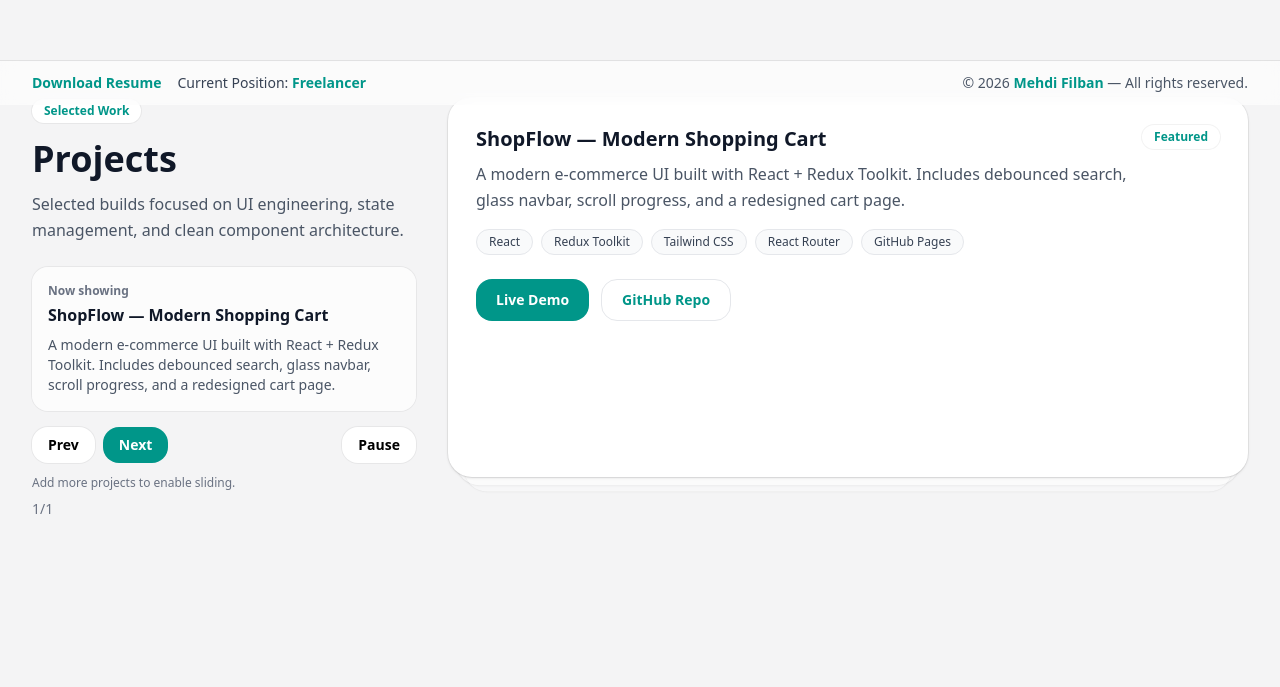
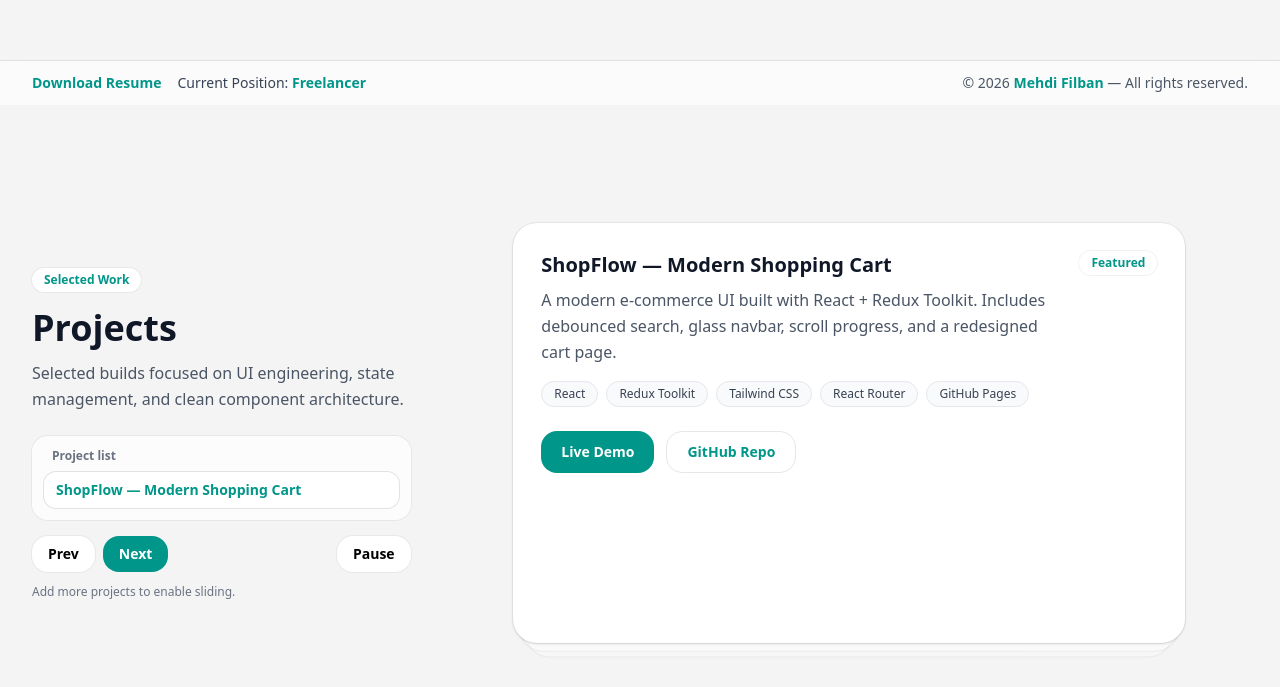
Before and after one commit to mehdi-filban/portfolio, a React (Vite) app: page / in a window 1280 px wide. Shown: the part 695-1382 px from the top of the page. Before the commit the page ends 1262 px from the top, so only its background shows below. Built offline with nearby package versions, Linux system fonts and the light colour scheme.

Commit message:
project section changed

```diff
--- a/src/components/pages/Projects.jsx
+++ b/src/components/pages/Projects.jsx
@@ -10,6 +10,7 @@ const projects = [
     live: "https://mehdi-filban.github.io/shopflow/",
     github: "https://github.com/mehdi-filban/shopflow",
   },
+
 ];
 
 const AUTO_SLIDE_MS = 6000;
@@ -43,9 +44,10 @@ export default function Projects() {
   return (
     <section
       id="projects"
-      className="mx-auto max-w-7xl px-4 sm:px-6 lg:px-8 pt-8 pb-12"
+      className="min-h-[calc(100vh-64px)] flex items-center"
     >
-      <div className="grid gap-8 lg:grid-cols-12 items-start">
+      <div className="mx-auto w-full max-w-7xl px-4 sm:px-6 lg:px-8">
+        <div className="grid gap-10 lg:grid-cols-12 items-center">
           {/* Left column */}
           <div className="lg:col-span-4">
             <motion.div
@@ -53,9 +55,8 @@ export default function Projects() {
               whileInView={{ opacity: 1, y: 0 }}
               viewport={{ once: true, amount: 0.2 }}
               transition={{ duration: 0.5 }}
-            className="sticky top-24"
+              className="w-full"
             >
-            {/* Pill using your green */}
               <div className="inline-flex items-center rounded-full px-3 py-1 text-xs font-semibold bg-white ring-1 ring-black/5">
                 <span className="green">Selected Work</span>
               </div>
@@ -68,13 +69,33 @@ export default function Projects() {
                 Selected builds focused on UI engineering, state management, and clean component architecture.
               </p>
 
-            {/* Current project info */}
-            <div className="mt-6 rounded-2xl bg-white/70 backdrop-blur ring-1 ring-black/5 p-4">
-              <p className="text-xs font-semibold text-gray-500">Now showing</p>
-              <p className="mt-1 font-semibold text-gray-900">{current.title}</p>
-              <p className="mt-2 text-sm text-gray-600 line-clamp-3">
-                {current.description}
+              {/* Tabs list */}
+              <div className="mt-6 rounded-2xl bg-white/70 backdrop-blur ring-1 ring-black/5 p-3">
+                <p className="px-2 pb-2 text-xs font-semibold text-gray-500">
+                  Project list
                 </p>
+
+                <div className="flex flex-col gap-1">
+                  {projects.map((p, idx) => {
+                    const isActiveItem = idx === active;
+                    return (
+                      <button
+                        key={p.title}
+                        onClick={() => setActive(idx)}
+                        className={[
+                          "w-full text-left rounded-xl px-3 py-2 text-sm font-semibold transition",
+                          isActiveItem
+                            ? "bg-white ring-1 ring-black/10"
+                            : "hover:bg-white/70",
+                        ].join(" ")}
+                      >
+                        <span className={isActiveItem ? "green" : "text-gray-800"}>
+                          {p.title}
+                        </span>
+                      </button>
+                    );
+                  })}
+                </div>
               </div>
 
               {/* Controls */}
@@ -97,7 +118,6 @@ export default function Projects() {
                 <button
                   onClick={() => setIsPaused((v) => !v)}
                   className="ml-auto rounded-2xl px-4 py-2 text-sm font-semibold bg-white ring-1 ring-black/5 hover:bg-gray-50 transition"
-                title="Pause / Resume auto slide"
                 >
                   {isPaused ? "Resume" : "Pause"}
                 </button>
@@ -106,24 +126,21 @@ export default function Projects() {
               <div className="mt-3 text-xs text-gray-500">
                 {projects.length > 1 ? (
                   <>
-                  Auto-slide is <span className="font-semibold">{isPaused ? "paused" : "on"}</span>.{" "}
+                    Auto-slide is{" "}
+                    <span className="font-semibold">{isPaused ? "paused" : "on"}</span>.{" "}
                     Hover the cards to pause.
                   </>
                 ) : (
                   <>Add more projects to enable sliding.</>
                 )}
               </div>
-
-            <div className="mt-2 text-sm text-gray-500">
-              {active + 1}/{projects.length}
-            </div>
             </motion.div>
           </div>
 
-        {/* Right column: stacked slider */}
-        <div className="lg:col-span-8">
+          {/* Right column: Centered slider */}
+          <div className="lg:col-span-8 flex justify-center">
             <div
-            className="relative h-[420px] sm:h-[380px]"
+              className="relative w-full max-w-2xl h-[420px] sm:h-[420px]"
               onMouseEnter={() => setIsPaused(true)}
               onMouseLeave={() => setIsPaused(false)}
             >
@@ -166,6 +183,7 @@ export default function Projects() {
                   <Card project={current} />
                 </motion.div>
               </AnimatePresence>
+            </div>
           </div>
         </div>
       </div>
@@ -214,7 +232,6 @@ function Card({ project, dim = false }) {
           Live Demo
         </a>
 
-        {/* از کلاس link خودت استفاده می‌کنیم */}
         <a
           href={project.github}
           target="_blank"
```
Lines whose indentation alone changed are shown as unchanged.
